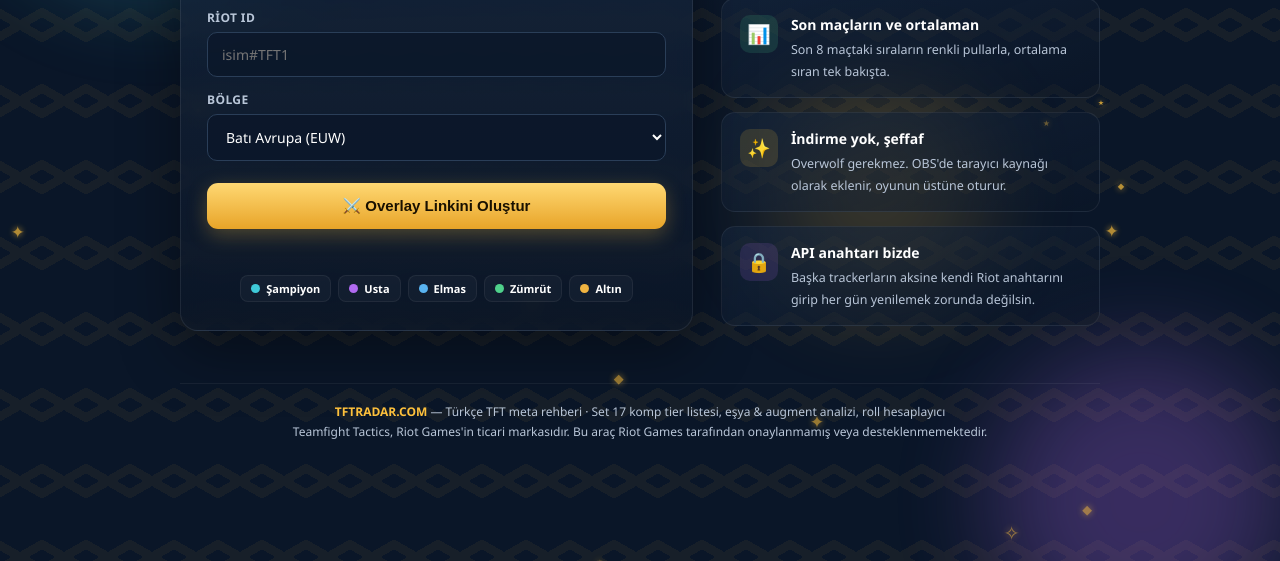
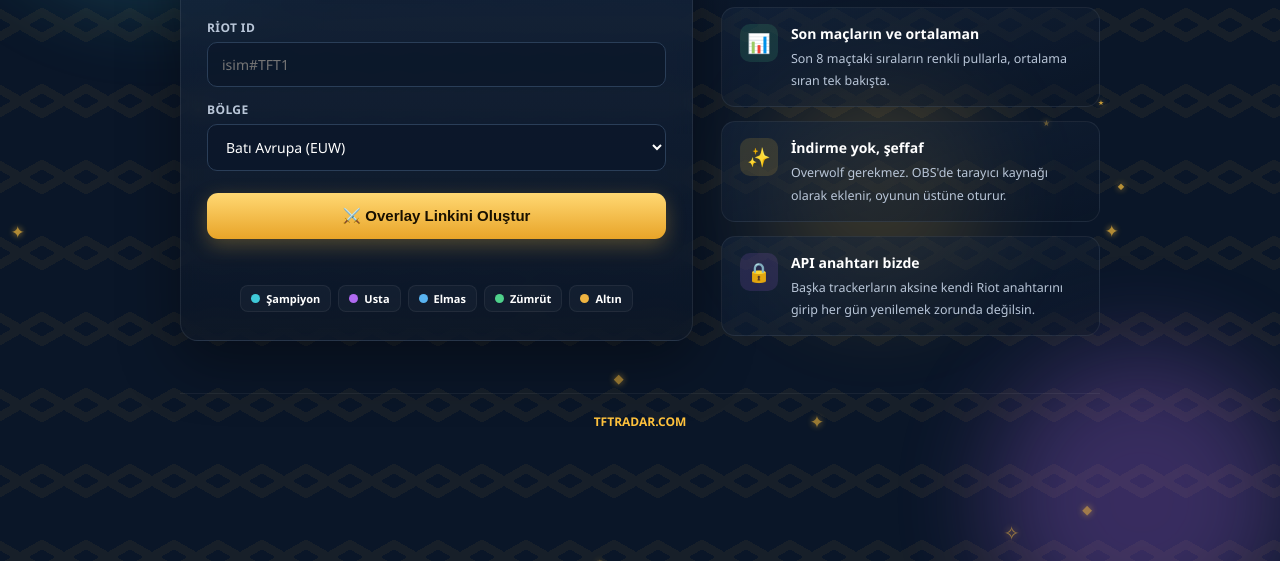
Before and after one commit to buraklore/altigen, a plain HTML site: page overlay.html in a window 1280 px wide. Shown: the part 239-800 px from the top of the page. Drawn offline with Linux system fonts and the light colour scheme.

Commit message:
Update overlay.html

```diff
--- a/overlay.html
+++ b/overlay.html
@@ -292,8 +292,7 @@
       </div>
 
       <div class="alt-bilgi">
-        <b>TFTRADAR.COM</b> — Türkçe TFT meta rehberi · Set 17 komp tier listesi, eşya & augment analizi, roll hesaplayıcı<br>
-        Teamfight Tactics, Riot Games'in ticari markasıdır. Bu araç Riot Games tarafından onaylanmamış veya desteklenmemektedir.
+        <b>TFTRADAR.COM</b>
       </div>
     </div>
   </div>
```
